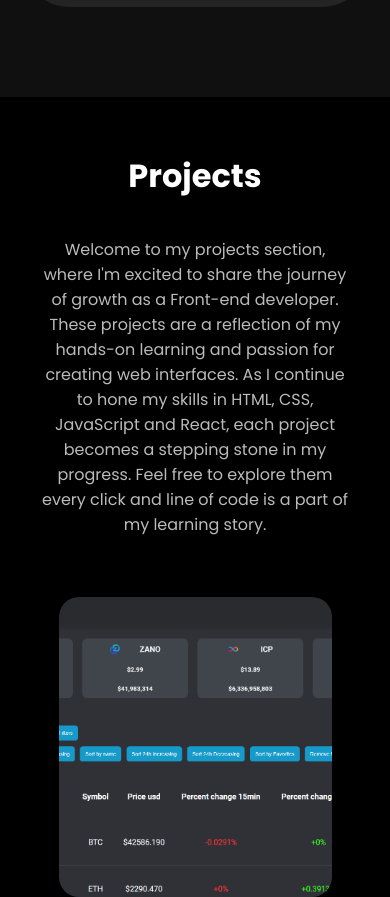
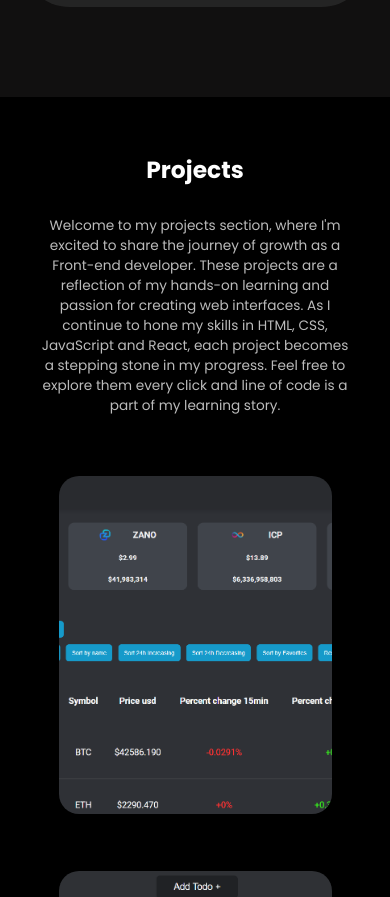
Before and after one commit to ionathansideras/new-portfolio, a React (Vite) app in the folder portfolio/: page / in a window 390 px wide. Shown: the part 1419-2316 px from the top of the page. Built offline with nearby package versions, Linux system fonts and the light colour scheme.

Commit message:
Update header background and font sizes

```diff
--- a/portfolio/src/components/Header.jsx
+++ b/portfolio/src/components/Header.jsx
@@ -8,8 +8,8 @@ export default function Header({ data }) {
   // ref to manage the header background color
   const backGround = useRef(null);
 
-   // Effect to update header background based on scroll position
-   useEffect(() => {
+  // Effect to update header background based on scroll position
+  useEffect(() => {
     const handleBackGround = () => {
       if (window.scrollY !== 0) {
         backGround.current.style.backgroundColor = "transparent"; // Change header background color on scroll
@@ -22,9 +22,13 @@ export default function Header({ data }) {
 
     // Attach scroll event listener
     window.addEventListener("scroll", handleBackGround);
+    window.addEventListener("load", handleBackGround);
 
     // Clean up by removing the scroll event listener when the component unmounts
-    return () => window.removeEventListener("scroll", handleBackGround);
+    return () => {
+      window.removeEventListener("scroll", handleBackGround);
+      window.removeEventListener("load", handleBackGround);
+    };
   }, []);
 
   return (
--- a/portfolio/src/components/Skills.jsx
+++ b/portfolio/src/components/Skills.jsx
@@ -32,7 +32,7 @@ export default function Carousel({ skills }) {
       let visible = carousel.current.getBoundingClientRect().top;
 
       // Check if the carousel is within the viewport
-      if (visible < window.innerHeight  && isVisible) {
+      if (visible < window.innerHeight && isVisible) {
         // Set isVisible to false to prevent the interval from being set again
         isVisible = false;
 
--- a/portfolio/src/styles/projects-styles.css
+++ b/portfolio/src/styles/projects-styles.css
@@ -10,6 +10,7 @@ summary > h1 {
   color: white;
   margin-top: 0;
   padding-top: 55px;
+  font-size: 3vw;
   text-align: center;
   width: 80%;
 }
@@ -18,14 +19,15 @@ summary > p {
   color: rgb(187, 187, 187);
   text-align: center;
   width: 80%;
+  font-size: 1.5vw;
   margin-bottom: 60px;
 }
 
 .group > img {
   width: 100%;
-  height: 300px;
   object-fit: cover;
   border-radius: 20px;
+  height: 40vh;
 }
 
 .conteiner {
@@ -62,13 +64,14 @@ summary > p {
 }
 
 .group:hover .cover {
-  height: 300px;
+  height: 40vh;
   visibility: visible;
 }
 
 .cover > p {
   color: white;
   margin-bottom: 40px;
+  font-size: 1.5vw;
 }
 
 .cover > div > a {
@@ -76,6 +79,7 @@ summary > p {
   text-decoration: none;
   border: white 1px solid;
   padding: 10px;
+  font-size: 1.5vw;
   margin: 10px;
   transition: all 0.3s ease;
   border-radius: 5px;
@@ -89,4 +93,26 @@ summary > p {
   .projects {
     grid-template-columns: 1fr;
   }
+
+
+summary > h1 {
+  font-size: 6vw;
+
 }
+
+summary > p {
+
+  font-size: 3.5vw;
+
+}
+
+  .cover > p {
+    font-size: 3.5vw;
+  }
+
+  .cover > div > a {
+    font-size: 3vw;
+  }
+
+
+}
```
